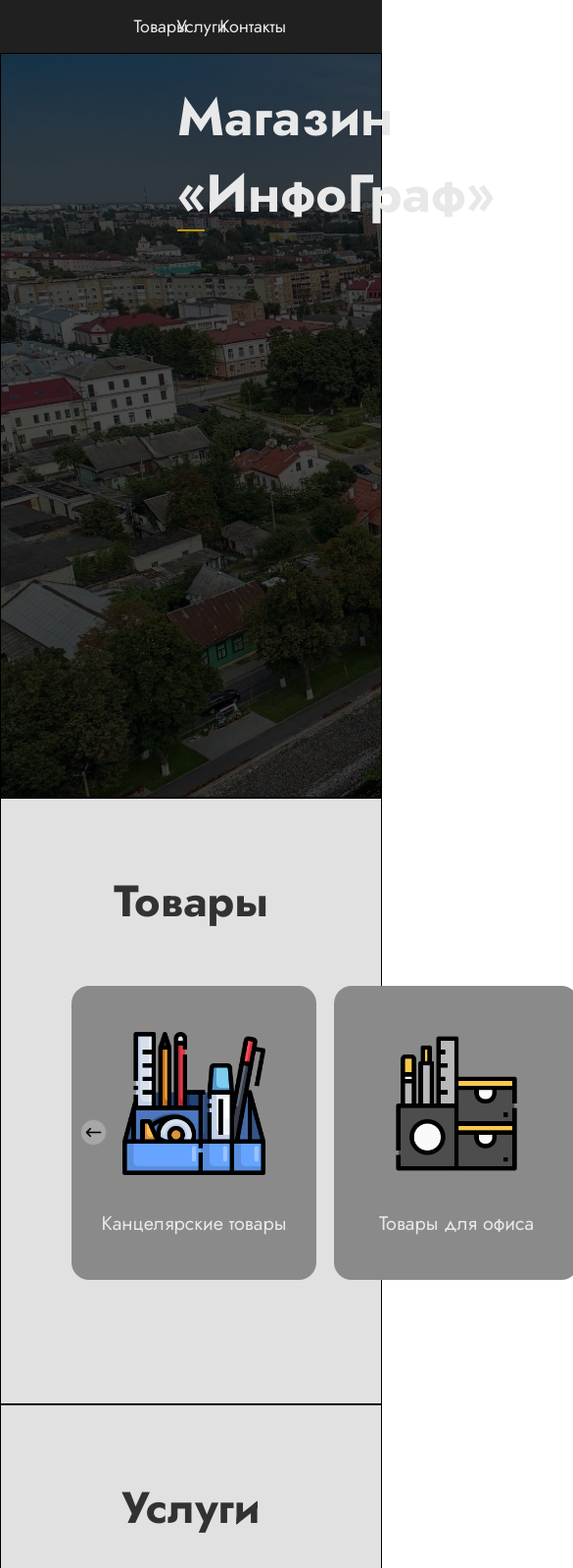
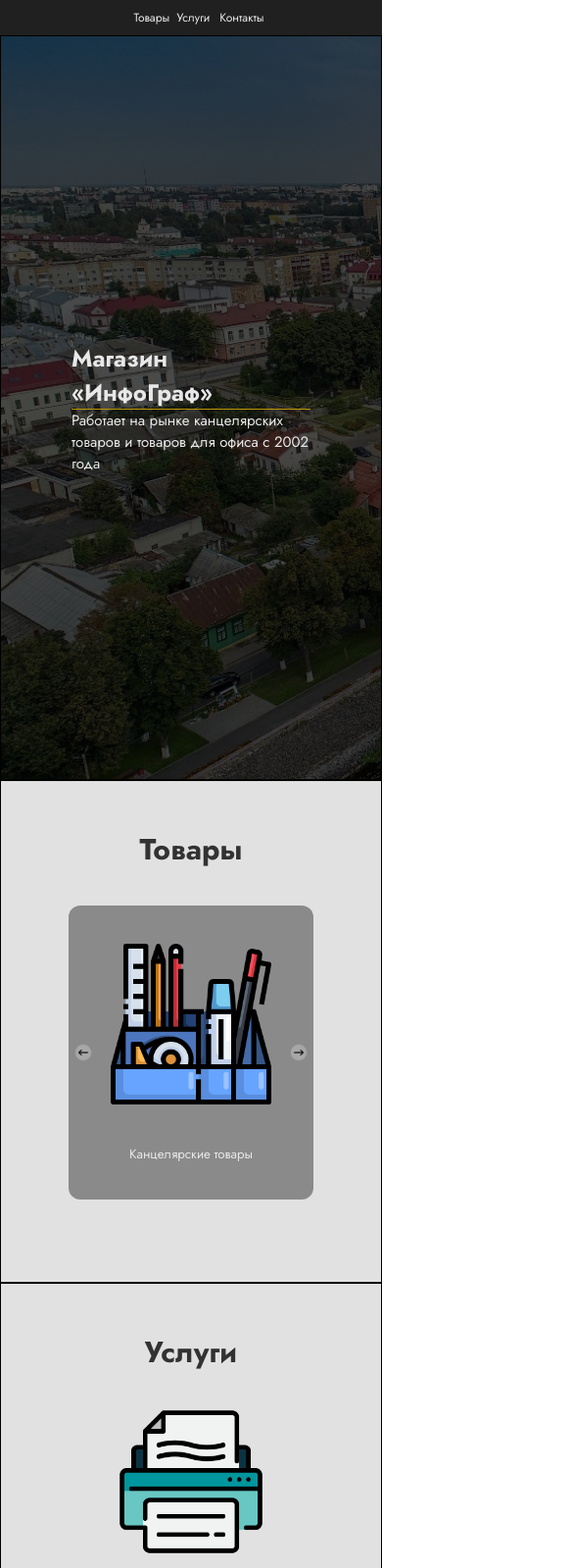
Before and after one commit to PblCbGomel/lending, a plain HTML site: page index.html in a window 390 px wide. Shown: the top 1600 px of the page at 98% size, 585 px wide, since content can reach past the window. Drawn offline with nearby package versions, Linux system fonts and the light colour scheme.

Commit message:
feat: add adaptive

```diff
--- a/scripts/carousel.js
+++ b/scripts/carousel.js
@@ -62,21 +62,38 @@ goodsInfo.forEach((info) => {
 });
 
 const card = carousel.querySelector(".card");
+const cardStyle = card.currentStyle || window.getComputedStyle(card);
+const cardCount = goodsInfo.length;
 
-const carouselWidth = carousel.offsetWidth;
-const cardStyle = card.currentStyle || window.getComputedStyle(card);
-const cardMarginRight = Number(cardStyle.marginRight.match(/\d+/g)[0]);
+let carouselWidth;
+let cardMarginRight;
+let cardWidth;
+let offsetCarousel = 0;
+let cardsOnPage = 3;
+let maxX;
 
-const cardCount = carousel.querySelectorAll(".card").length;
-const cardWidth = card.offsetWidth;
+function updateData() {
+  carouselWidth = carousel.offsetWidth;
+  cardMarginRight = Number(cardStyle.marginRight.match(/\d+/g)[0]);
+  cardWidth = card.offsetWidth;
+  if (window.innerWidth > 1000) {
+    cardsOnPage = 3;
+  } else if (window.innerWidth > 768) {
+    cardsOnPage = 2;
+  } else {
+    cardsOnPage = 1;
+  }
+  maxX = -(
+    (cardCount / cardsOnPage) * carouselWidth +
+    cardMarginRight * (cardCount / cardsOnPage) -
+    carouselWidth -
+    cardMarginRight
+  );
+}
 
-let offsetCarousel = 0;
-const maxX = -(
-  (cardCount / 3) * carouselWidth +
-  cardMarginRight * (cardCount / 3) -
-  carouselWidth -
-  cardMarginRight
-);
+updateData();
+
+window.addEventListener("resize", updateData);
 
 leftButton.addEventListener("click", function () {
   if (offsetCarousel !== 0) {
--- a/styles/contacts.css
+++ b/styles/contacts.css
@@ -1,6 +1,7 @@
 .contacts-container {
   display: flex;
   justify-content: center;
+  align-items: center;
   column-gap: 4rem;
 }
 
@@ -34,3 +35,21 @@
   width: 100%;
   height: 100%;
 }
+
+@media screen and (max-width: 768px) {
+  .contacts-container {
+    flex-direction: column;
+    row-gap: 2rem;
+  }
+
+  .contancs-list ul {
+    height: 20vh;
+    width: 40vw;
+    row-gap: 1rem;
+  }
+
+  .map-container {
+    height: 30vh;
+    width: 80%;
+  }
+}
--- a/styles/general-styles.css
+++ b/styles/general-styles.css
@@ -56,3 +56,21 @@ footer {
   text-align: center;
   color: #e1e1e1;
 }
+
+@media screen and (max-width: 1000px) {
+  html {
+    font-size: 16px;
+  }
+}
+
+@media screen and (max-width: 768px) {
+  html {
+    font-size: 14px;
+  }
+}
+
+@media screen and (max-width: 500px) {
+  html {
+    font-size: 12px;
+  }
+}
--- a/styles/main-block.css
+++ b/styles/main-block.css
@@ -8,6 +8,7 @@ section.main-info {
   padding: 10rem;
 
   position: relative;
+  box-sizing: border-box;
 
   display: flex;
   flex-direction: column;
@@ -44,3 +45,16 @@ p {
   font-size: 1.75rem;
   transition: all 0.6s ease 0.2s;
 }
+
+@media screen and (max-width: 1000px) {
+  h1 {
+    font-size: 2rem;
+  }
+  p {
+    font-size: 1.25rem;
+  }
+
+  section.main-info {
+    padding: 0 6rem;
+  }
+}
--- a/styles/services.css
+++ b/styles/services.css
@@ -36,3 +36,12 @@
   font-size: 1rem;
   color: #202020;
 }
+
+@media screen and (max-width: 768px) {
+  .service-card {
+    height: 230px;
+  }
+  .service-figcaption {
+    height: calc(80px);
+  }
+}
--- a/styles/slider.css
+++ b/styles/slider.css
@@ -102,3 +102,21 @@
   background-size: 75%;
   background-position: center;
 }
+
+@media screen and (max-width: 1000px) {
+  .carousel-wrapper {
+    width: calc(500px + 1rem);
+  }
+}
+
+@media screen and (max-width: 768px) {
+  .carousel-wrapper {
+    width: calc(250px);
+  }
+}
+
+@media screen and (max-width: 400px) {
+  .goods {
+    padding: 4rem 2rem;
+  }
+}
```
